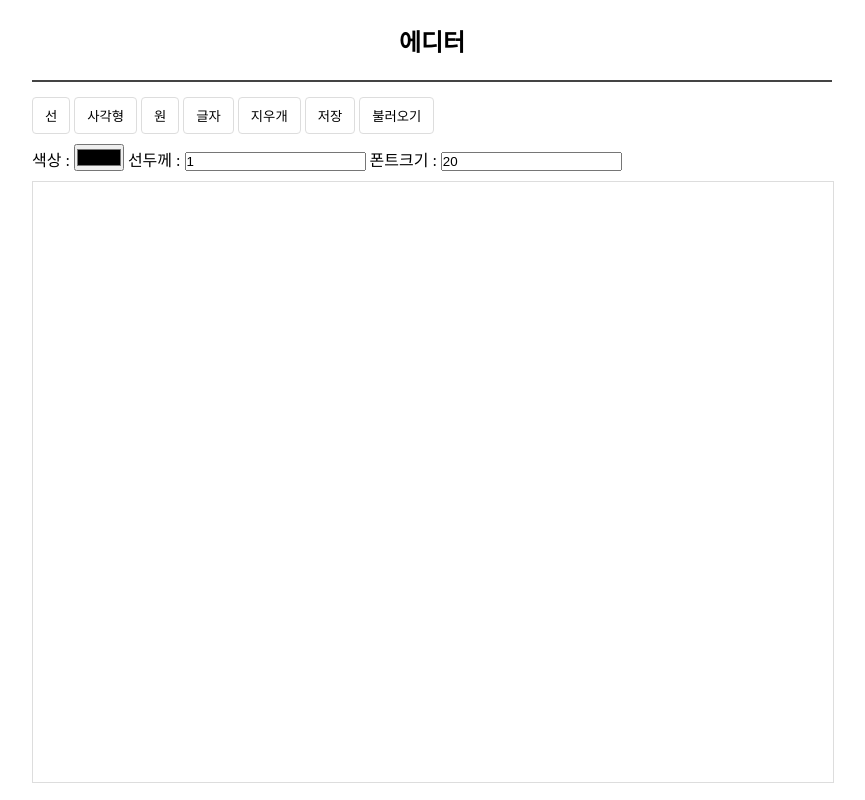
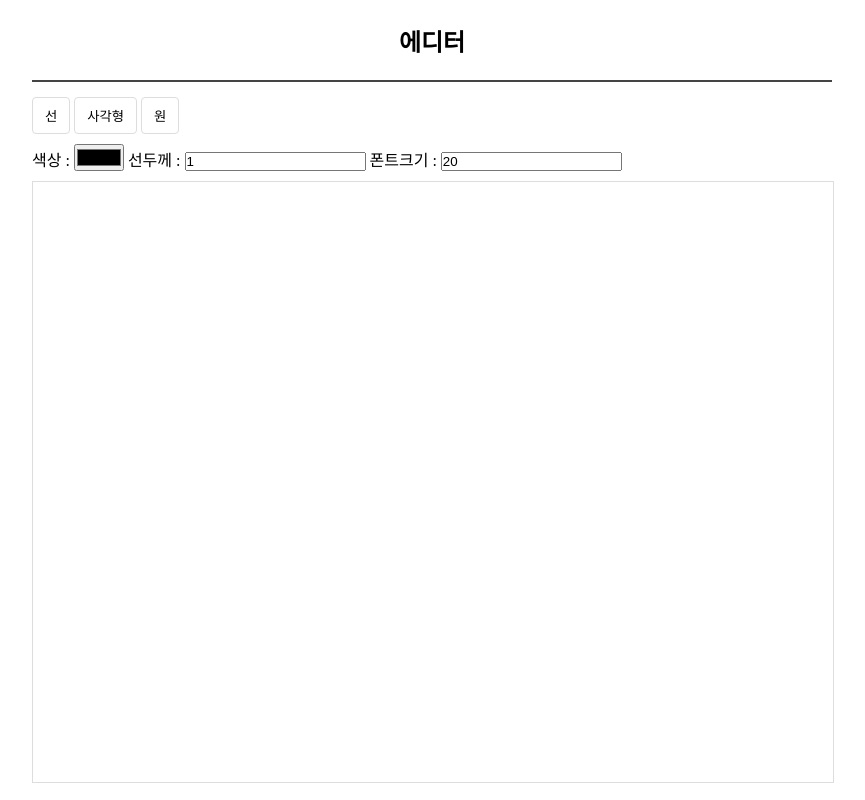
Before and after one commit to AFQcyan/canvasDraw, a plain HTML site: page index.html in a window 1280 px wide. Shown: the whole page, without its empty margins (208-1073 px from the left). Drawn offline with Linux system fonts and the light colour scheme.

Commit message:
기능 일단,,,  업데이트

```diff
--- a/index.html
+++ b/index.html
@@ -18,10 +18,6 @@
                 <button class="menu-btn" id="btnLine" data-idx="0">선</button>
                 <button class="menu-btn" id="btnRect" data-idx="1">사각형</button>
                 <button class="menu-btn" id="btnCircle" data-idx="2">원</button>
-                <button class="menu-btn" id="btnText" data-idx="3">글자</button>
-                <button class="menu-btn" id="btnErase" data-idx="4">지우개</button>
-                <button class="btn" id="btnSave">저장</button>
-                <button class="btn" id="btnLoad">불러오기</button>
             </div>
             <div class="menu">
                 색상 : <input type="color" id="colorPicker">
```
